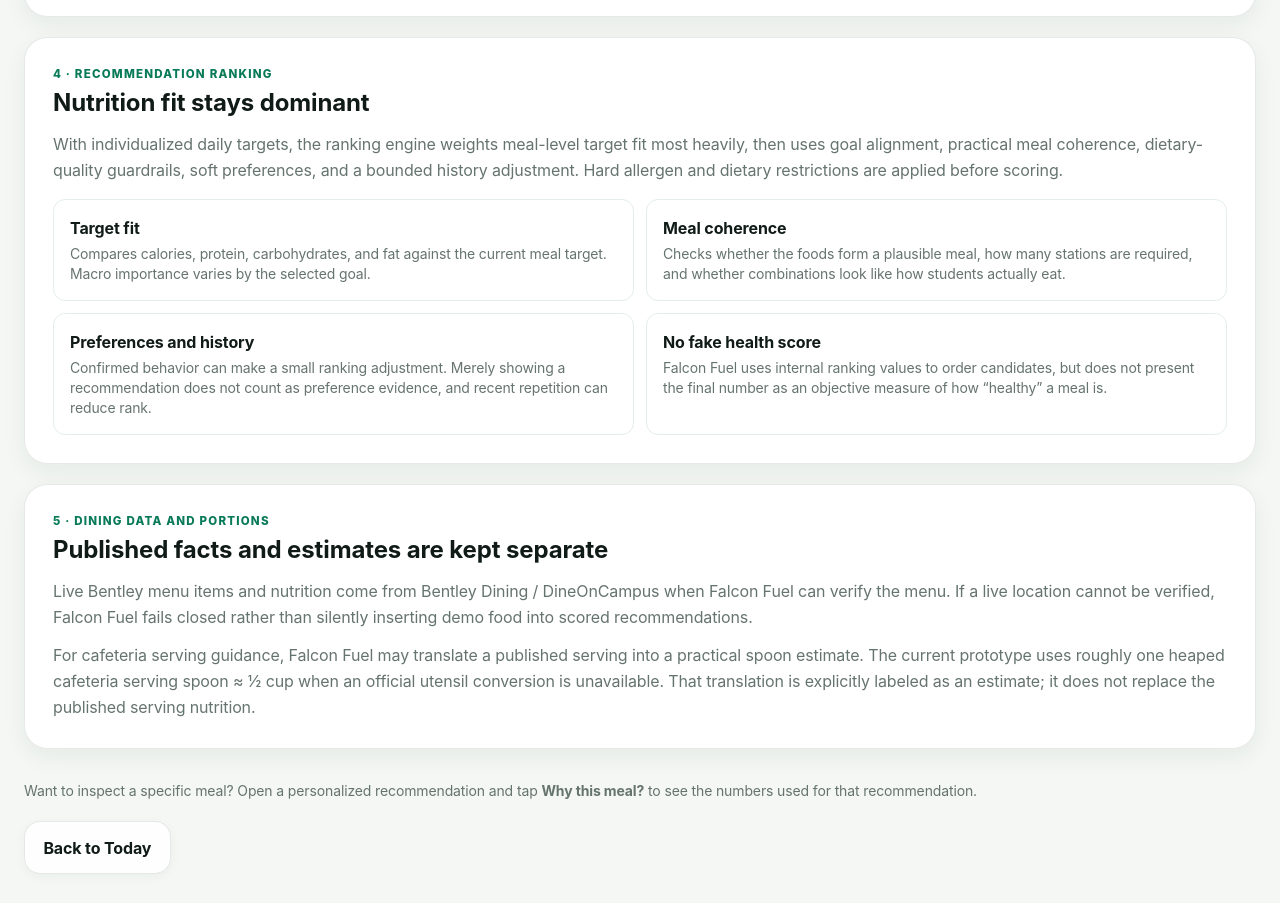
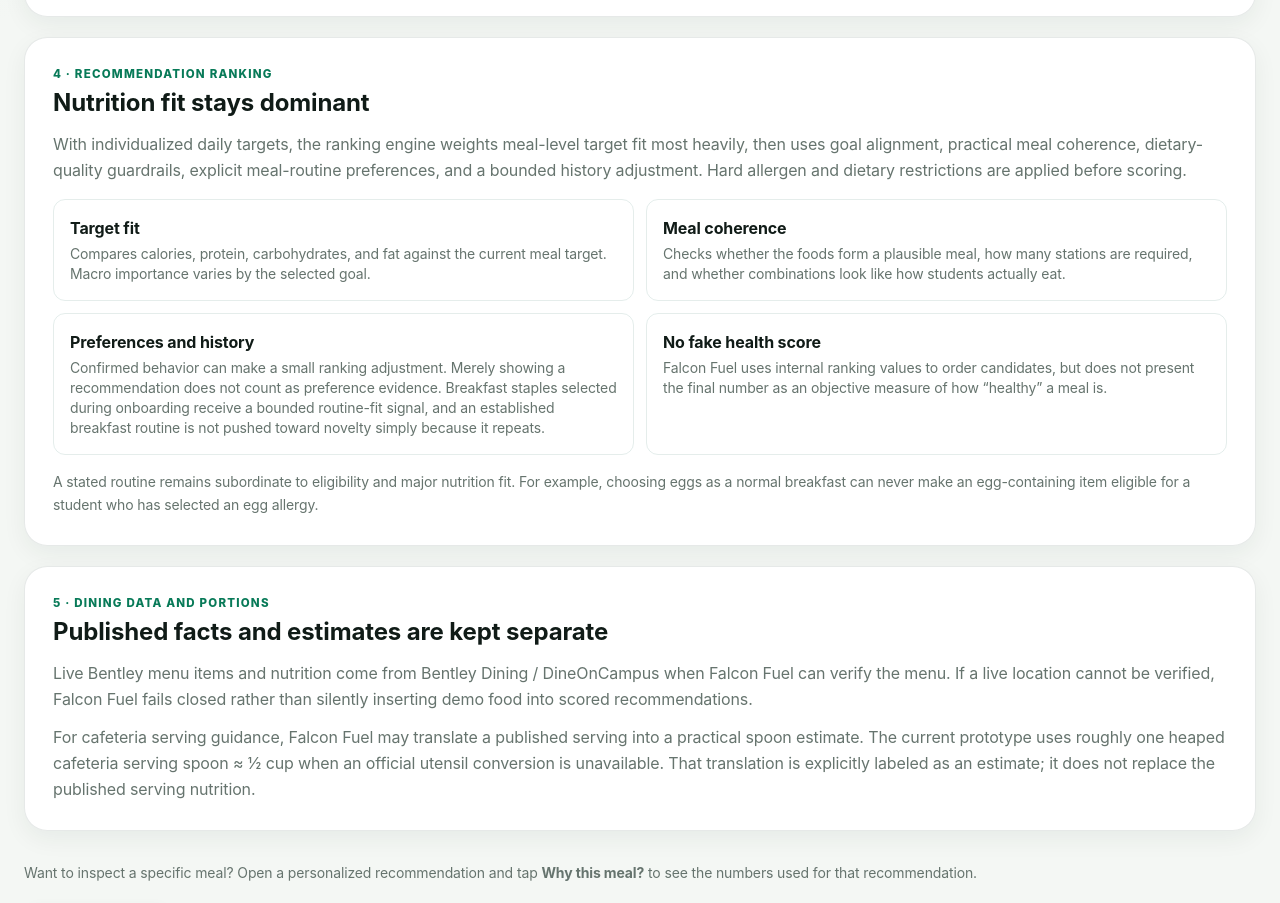
Before and after one commit to JamoV18/Bentley-Fuel, a Next.js app: page /methodology in a window 1280 px wide. Shown: the part 1217-2120 px from the top of the page. Built offline with nearby package versions, Linux system fonts and the light colour scheme.

Commit message:
Document stable breakfast routine ranking

```diff
--- a/src/app/methodology/page.tsx
+++ b/src/app/methodology/page.tsx
@@ -46,13 +46,14 @@ export default function MethodologyPage() {
         <section className="surface p-5 sm:p-7">
           <p className="eyebrow">4 · Recommendation ranking</p>
           <h2 className="mt-1 text-2xl font-bold">Nutrition fit stays dominant</h2>
-          <p className="mt-3 leading-relaxed subtle">With individualized daily targets, the ranking engine weights meal-level target fit most heavily, then uses goal alignment, practical meal coherence, dietary-quality guardrails, soft preferences, and a bounded history adjustment. Hard allergen and dietary restrictions are applied before scoring.</p>
+          <p className="mt-3 leading-relaxed subtle">With individualized daily targets, the ranking engine weights meal-level target fit most heavily, then uses goal alignment, practical meal coherence, dietary-quality guardrails, explicit meal-routine preferences, and a bounded history adjustment. Hard allergen and dietary restrictions are applied before scoring.</p>
           <div className="mt-4 grid gap-3 sm:grid-cols-2">
             <div className="rounded-xl border border-emerald-900/10 p-4"><strong>Target fit</strong><p className="mt-1 text-sm subtle">Compares calories, protein, carbohydrates, and fat against the current meal target. Macro importance varies by the selected goal.</p></div>
             <div className="rounded-xl border border-emerald-900/10 p-4"><strong>Meal coherence</strong><p className="mt-1 text-sm subtle">Checks whether the foods form a plausible meal, how many stations are required, and whether combinations look like how students actually eat.</p></div>
-            <div className="rounded-xl border border-emerald-900/10 p-4"><strong>Preferences and history</strong><p className="mt-1 text-sm subtle">Confirmed behavior can make a small ranking adjustment. Merely showing a recommendation does not count as preference evidence, and recent repetition can reduce rank.</p></div>
+            <div className="rounded-xl border border-emerald-900/10 p-4"><strong>Preferences and history</strong><p className="mt-1 text-sm subtle">Confirmed behavior can make a small ranking adjustment. Merely showing a recommendation does not count as preference evidence. Breakfast staples selected during onboarding receive a bounded routine-fit signal, and an established breakfast routine is not pushed toward novelty simply because it repeats.</p></div>
             <div className="rounded-xl border border-emerald-900/10 p-4"><strong>No fake health score</strong><p className="mt-1 text-sm subtle">Falcon Fuel uses internal ranking values to order candidates, but does not present the final number as an objective measure of how “healthy” a meal is.</p></div>
           </div>
+          <p className="mt-4 text-sm leading-relaxed subtle">A stated routine remains subordinate to eligibility and major nutrition fit. For example, choosing eggs as a normal breakfast can never make an egg-containing item eligible for a student who has selected an egg allergy.</p>
         </section>
 
         <section className="surface p-5 sm:p-7">
```
